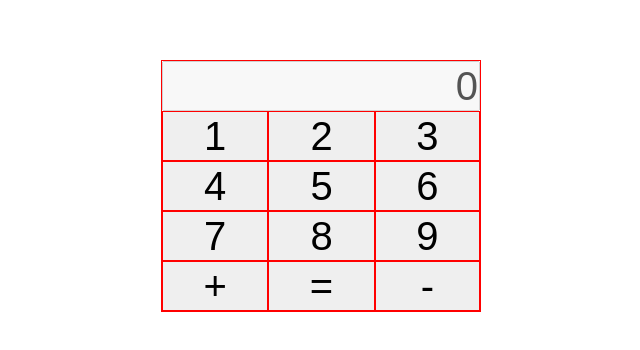
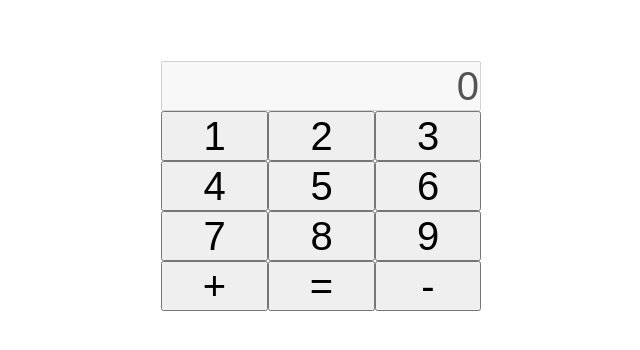
Before and after one commit to kannder83/js-html-css-calculator, a plain HTML site: page index.html in a window 1280 px wide. Shown: the part 214-564 px from the top of the page, without its empty margins (319-959 px from the left). Drawn offline with Linux system fonts and the light colour scheme.

Commit message:
Se agrega efecto a botonoes.

```diff
--- a/main.css
+++ b/main.css
@@ -18,7 +18,7 @@ html {
 
 .calc-box {
   width: 32rem;
-  border: 0.1px solid red;
+  /* border: 0.1px solid red; */
   display: grid;
   grid-template-columns: auto;
   grid-template-rows: auto auto;
@@ -45,8 +45,13 @@ html {
 .buttons {
   width: 100%;
   height: 5rem;
-  border: 0.1px red solid;
+  /* border: 0.1px red solid; */
   display: grid;
   place-items: center;
   font-size: 4rem;
+  outline: none;
 }
+
+.buttons:hover{
+  background: rgb(224, 224, 224);
+}
```
